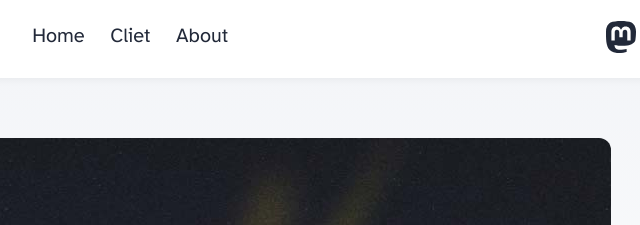
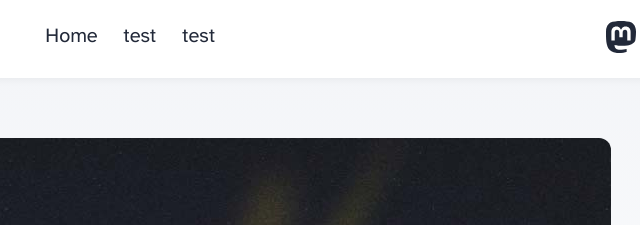
Before and after one commit to BardoXX/cobalthosting, an Astro site: page /blog in a window 1280 px wide. Shown: the top 225 px of the page, 509-1149 px from the left. Built offline with nearby package versions, Linux system fonts and the light colour scheme; Astro itself is replaced by a stand-in of ours.

Commit message:
Update Header.astro

```diff
--- a/src/components/Header.astro
+++ b/src/components/Header.astro
@@ -8,8 +8,8 @@
 		<h2><a href="/">{SITE_TITLE}</a></h2>
 		<div class="internal-links">
 			<HeaderLink href="/">Home</HeaderLink>
-			<HeaderLink href="/Client">Cliet</HeaderLink>
-			<HeaderLink href="/about">About</HeaderLink>
+			<HeaderLink href="/Client">test</HeaderLink>
+			<HeaderLink href="/about">test</HeaderLink>
 		</div>
 		<div class="social-links">
 			<a href="https://discord.gg/beRuVaxWUt" target="_blank">
```
